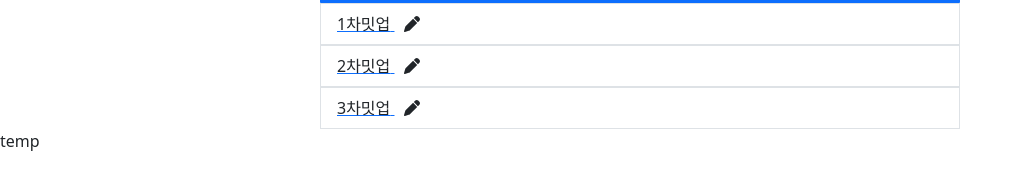
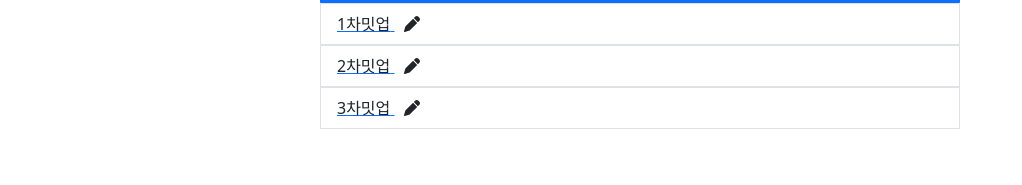
Before and after one commit to KYUUUW/meetuplab-landing, a Next.js app: page /admin in a window 1280 px wide. Shown: the part 319-504 px from the top of the page, without its empty margins (0-1022 px from the left). Built offline with nearby package versions, Linux system fonts and the light colour scheme.

Commit message:
delete temp function

```diff
--- a/src/pages/admin/[events]/[eventpid].tsx
+++ b/src/pages/admin/[events]/[eventpid].tsx
@@ -34,10 +34,7 @@ export default function EventPid() {
     { name: '2차밋업', pid: '22' },
     { name: '3차밋업', pid: '33' },
   ]);
-  const temp = () => {
-    setRawDataList([{ name: '1차밋업', pid: '111' }]);
-    setTimeList(['2023-01']);
-  };
+
   return (
     <div style={{ padding: '5%' }}>
       <Link href={`/admin`}>
@@ -58,7 +55,6 @@ export default function EventPid() {
           <EventRawData RawDataList={RawDataList} />
         </div>
         {/* <FontAwesomeIcon icon={faPen} style={{ marginLeft: 10 }} /> */}
-        <span onClick={() => temp}>dont click</span>
       </div>
     </div>
   );
--- a/src/pages/admin/index.tsx
+++ b/src/pages/admin/index.tsx
@@ -23,9 +23,7 @@ const Admin = () => {
   //   '2차밋업',
   //   '3차밋업',
   // ]); // product 리스트를 받을 수 있는 리스트
-  const temp = () => {
-    setEventList([{ name: '1차밋업', pid: '111' }]);
-  };
+
   return (
     <div>
       <Link href={'/admin/AddEvent'}>
@@ -73,7 +71,6 @@ const Admin = () => {
           </>
         ))}
       </div> */}
-      <span onClick={() => temp()}>temp</span>
     </div>
   );
 };
```
